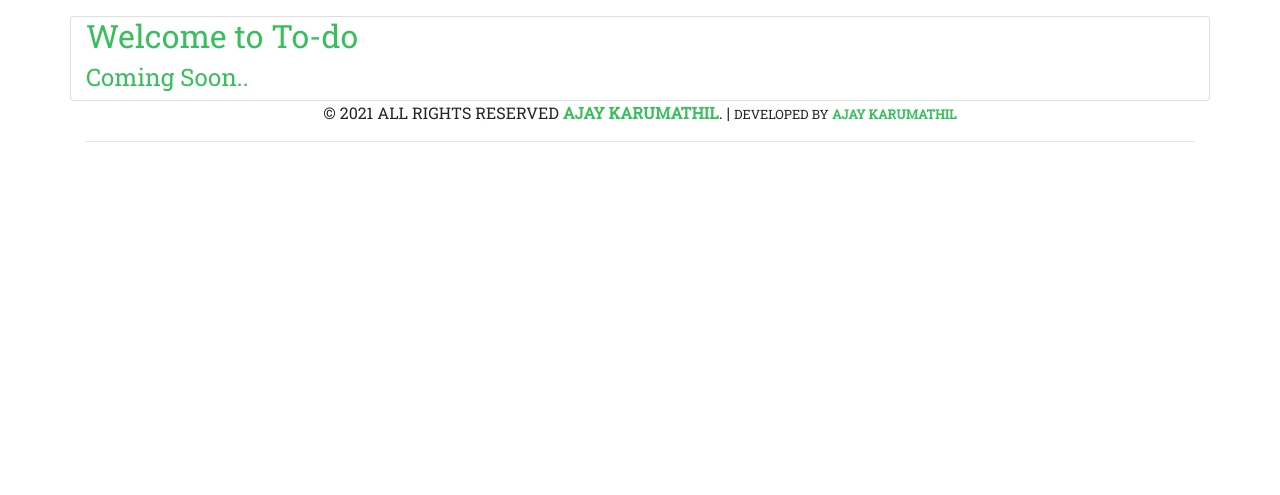
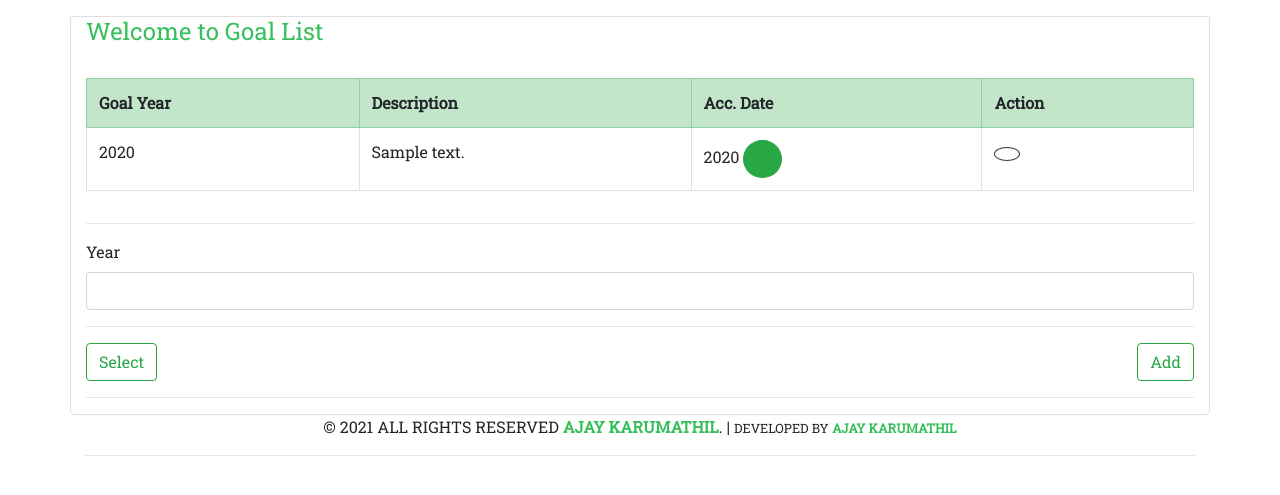
Before and after one commit to Ajayk10/FinMan, a Django app: template FinManApp/templates/Todo.html in a window 1280 px wide. Shown: the part 56-551 px from the top of the page. Run offline with Django 3.2, Linux system fonts and the light colour scheme; the template is opened without the code that fills it: most values are stand-ins (such as "Sample title", 1, 10 or a date in 2020); some libraries are stand-ins or nearby versions.

Commit message:
html updated

```diff
--- a/FinManApp/templates/Todo.html
+++ b/FinManApp/templates/Todo.html
@@ -6,12 +6,47 @@
   <title>To-do</title>
 </head>
 <body>
-</html>
 {% extends 'base.html' %}
-{% load static %}
-<html>
-{% block content %}
-<h2>Welcome to To-do</h2>
-<h4>Coming Soon..</h4>
+{% load static %
+    {% block content %}
+    <h4>Welcome to Goal List</h4><br>
+    <table class="table table-bordered">
+        <tr  class=" table table-success">
+            <th>Goal Year</th>
+            <th>Description</th>
+            <th>Acc. Date</th>
+            <th>Action</th>
+        </tr>
+
+        {% for item in list_item %}
+            {% if item.accomplished %}
+            <tr class=" table table-secondary" style="color:darkgrey;">
+                <td><del>{{item.goal_year}}</del></td>
+                <td><del>{{item.description}} </del></td>
+                <td><del>{{item.accomplished_year}}</del></td>
+                <td></td>
+            </tr>
+            {% else %}
+            <tr>
+                <td>{{item.goal_year}}</td>
+                <td>{{item.description}} </td>
+                <td>{{item.accomplished_year}} <a style="border-radius: 100%;" class="btn btn-success" href="{% url 'accomplished' item.id %}"><i class="fas fa-check-circle"></i></a></td>
+                <td>
+                    <a style="border-radius: 100%;" class="btn btn-outline-dark" href="{% url 'jointaccountdetails' item.id %}"><i class="fas fa-trash-alt"></i></a>
+                </td>
+            </tr>
+            {% endif %}
+        {% endfor %}
+    </table>
+    <hr>
+    <form method="POST">
+        {% csrf_token %}
+        <label>Year</label><input type="text" id="goal_year" name="goal_year" class="form-control">
+        <hr>
+        <button type="submit" class="btn btn-outline-success">Select</button>
+        <a style="float: right;" href="{% url 'addgoal' %}" type="submit" class="btn btn-outline-success">Add</a>
+    </form>
+
+    <hr>
+</body>
 {% endblock %}
-</html>
```
